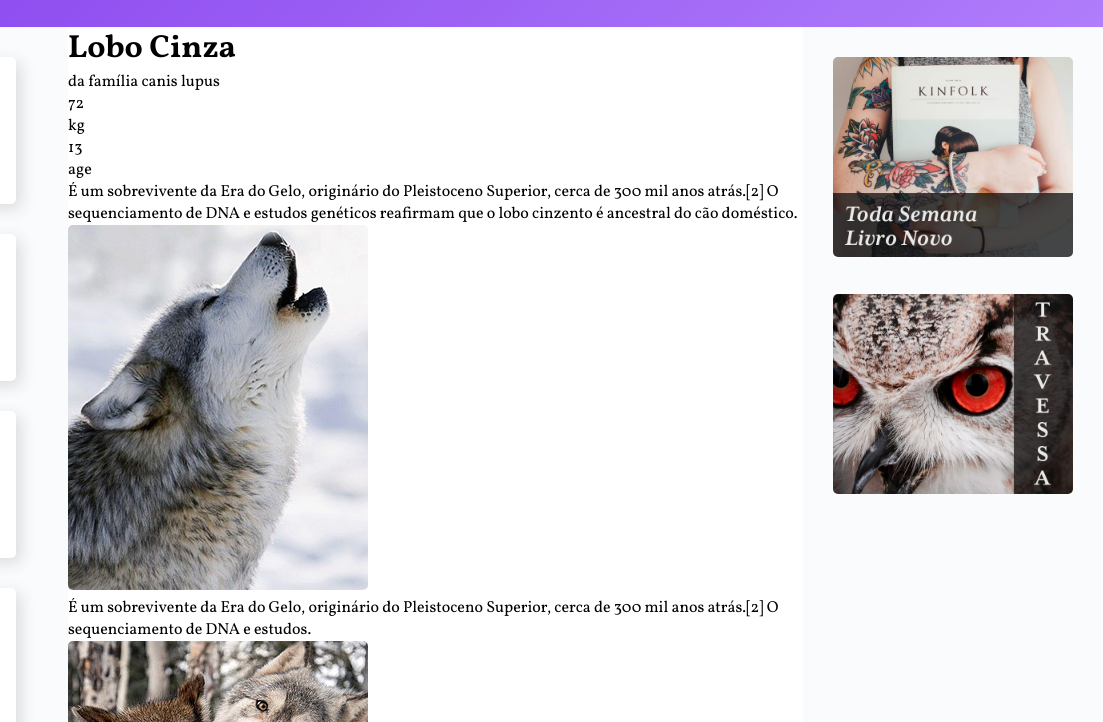
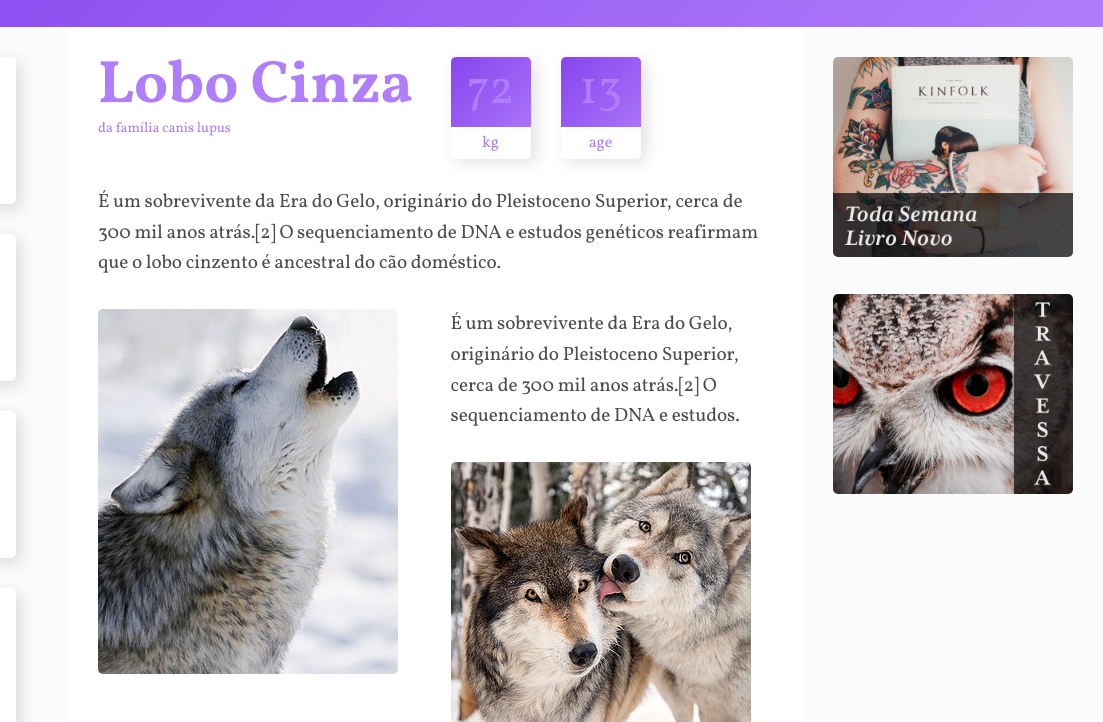
Before and after one commit to souzannatha/WildBeast, a plain HTML site: page index.html in a window 1280 px wide. Shown: the part 78-800 px from the top of the page, 177-1280 px from the left. Drawn offline with Linux system fonts and the light colour scheme.

Commit message:
second commit

```diff
--- a/index.html
+++ b/index.html
@@ -55,24 +55,26 @@
           <span>da família canis lupus</span>
         </div>
         <div class="caracteristicas">
-          <div class="numero">72</div>
-          <div class="rotulo">kg</div>
+          <div>
+            <span class="numero">72</span>
+            <span class="rotulo">kg</span>
+          </div>
+          <div>
+            <span class="numero">13</span>
+            <span class="rotulo">age</span>
+          </div>
         </div>
-        <div class="caracteristicas">
-          <div class="numero">13</div>
-          <div class="rotulo">age</div>
-        </div>
-        <p>
+        <p class="col-wide">
           É um sobrevivente da Era do Gelo, originário do Pleistoceno Superior,
           cerca de 300 mil anos atrás.[2] O sequenciamento de DNA e estudos
           genéticos reafirmam que o lobo cinzento é ancestral do cão doméstico.
         </p>
-        <img src="./img/wolf1.jpg" alt="wolf1" />
+        <img class="imagem-1" src="./img/wolf1.jpg" alt="wolf1" />
         <p>
           É um sobrevivente da Era do Gelo, originário do Pleistoceno Superior,
           cerca de 300 mil anos atrás.[2] O sequenciamento de DNA e estudos.
         </p>
-        <img src="./img/wolf2.jpg" alt="wolf2" />
+        <img class="imagem-2" src="./img/wolf2.jpg" alt="wolf2" />
         <p>
           O peso e tamanho dos lobos variam muito em todo o mundo, tendendo a
           aumentar proporcionalmente com a latitude, como previsto pela teoria
@@ -85,7 +87,7 @@
           25 kg.[7] Embora raros, lobos com mais de 77 kg foram encontrados no
           Alasca, Canadá,[8] e na antiga União Soviética.
         </p>
-        <blockquote class="citacao">
+        <blockquote class="citacao col-wide">
           <p>
             “Há algo no uivar do lobo que tira um homem do aqui e agora e o
             transporta para uma floresta da mente.”
@@ -101,7 +103,7 @@
           <li>Família: Lupus</li>
         </ul>
         <div class="informacoes">
-          <p>
+          <p class="col-wide">
             É um sobrevivente da Era do Gelo, originário do Pleistoceno
             Superior, cerca de 300 mil anos atrás.[2] O sequenciamento de DNA e
             estudos genéticos reafirmam que o lobo cinzento é ancestral do cão
@@ -114,7 +116,7 @@
             doméstico.
           </p>
         </div>
-        <img src="./img/wolf3.jpg" alt="wolf3" />
+        <img class="col-wide" src="./img/wolf3.jpg" alt="wolf3" />
       </main>
       <aside class="anuncios">
         <div class="anuncio-item">
--- a/style.css
+++ b/style.css
@@ -95,6 +95,84 @@ img {
 /* conteudo */
 .conteudo {
   grid-area: conteudo;
+  max-width: 900px;
+  margin: 0 auto;
+  padding: 30px;
+  display: grid;
+  grid-template-columns: 1fr 1fr;
+  gap: 30px;
+}
+
+.col-wide {
+  grid-column: 1 / -1;
+}
+
+.imagem-1 {
+  grid-row: span 2;
+  align-items: end;
+}
+.imagem-2 {
+  align-self: end;
+}
+/* conteudo do estilo */
+p {
+  font-size: 1.2rem;
+  line-height: 1.6;
+  letter-spacing: -0.005rem;
+  color: rgba(0, 0, 0, 0.7);
+}
+
+.informacoes p + p {
+  margin-top: 30px;
+}
+.titulo {
+  color: #b07dfb;
+}
+.titulo span {
+  font-size: 0.875rem;
+}
+
+.titulo h1 {
+  font-size: 3.75rem;
+  line-height: 1;
+  font-weight: bold;
+}
+
+/* caracteristicas */
+.caracteristicas {
+  display: flex;
+}
+
+.caracteristicas span {
+  display: block;
+  color: #b07dfb;
+}
+
+.caracteristicas > div {
+  width: 80px;
+  text-align: center;
+  background: linear-gradient(135deg, #8844ee, #b07dfb);
+  border-radius: 5px;
+  box-shadow: 5px 5px 15px 0px rgba(44, 44, 44, 0.15);
+  position: relative;
+}
+
+.caracteristicas > div:first-child {
+  margin-right: 30px;
+}
+
+.numero {
+  font-size: 3rem;
+  line-height: 1;
+  margin: 10px auto;
+}
+
+.rotulo {
+  background: #ffffff;
+  border-radius: 0px 0px 5px 5px;
+  padding: 5px 0px;
+  position: relative;
+  top: 2px;
 }
 
 /* anuncios */
```
